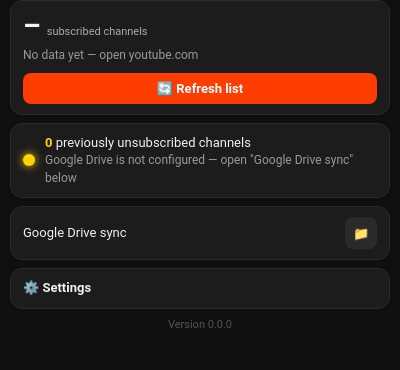
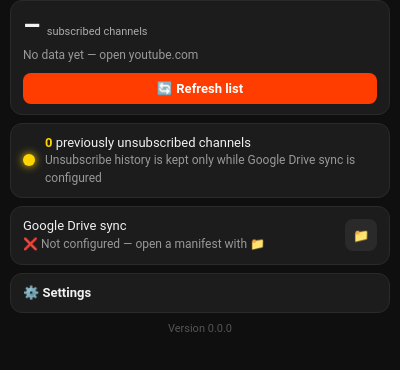
Before and after one commit to patrickbuhagiar24/youtube, a browser extension: page popup/popup.html in a window 400 px wide. Shown: the part 48-418 px from the top of the page. Drawn offline with Linux system fonts and the light colour scheme.

Commit message:
Report the Google Drive configuration state and document sync and counts
Co-authored-by: arena-agent <297053741+arena-agent@users.noreply.github.com>

```diff
--- a/popup/popup.css
+++ b/popup/popup.css
@@ -70,3 +70,6 @@ input[type=checkbox] { width: 16px; height: 16px; accent-color: var(--accent); }
 
 body.setup { width: 420px; padding: 14px; }
 body.setup .card { margin-top: 12px; }
+
+/* Drive setup button: 📁 sets up, 🔁 replaces an existing configuration */
+.icon.configured { border-color: var(--accent); }
--- a/popup/popup.html
+++ b/popup/popup.html
@@ -31,14 +31,17 @@
     <span class="dotl"></span>
     <div class="grow">
       <div><b id="unsubCount">0</b> previously unsubscribed channels</div>
-      <small id="driveStatus" class="muted" aria-live="polite">Google Drive is not configured</small>
+      <small id="driveStatus" class="muted" aria-live="polite">Unsubscribe history is kept only while Google Drive sync is configured</small>
     </div>
     <button id="driveSyncBtn" class="icon hidden" title="Sync with Google Drive now" aria-label="Sync with Google Drive now">🔄</button>
   </section>
 
-  <!-- Drive setup: label plus the manifest picker -->
+  <!-- Drive setup: label, configuration status, and the manifest picker -->
   <section class="card drive">
-    <div class="grow">Google Drive sync</div>
+    <div class="grow">
+      <div>Google Drive sync</div>
+      <small id="driveConfig" class="muted" aria-live="polite">❌ Not configured</small>
+    </div>
     <button id="driveSetupBtn" class="icon" title="Open Drive file setup" aria-label="Open Drive file setup">📁</button>
   </section>
 
--- a/popup/popup.js
+++ b/popup/popup.js
@@ -118,10 +118,23 @@ async function renderDrive() {
   $('unsubCount').textContent = fmt(Object.values(yousubUnsubs).filter((e) => e.s === 'unsub').length);
   const configured = !!(String(cfg.link || '').trim() && String(cfg.keyText || '').trim());
   $('driveSyncBtn').classList.toggle('hidden', !configured);
-  $('driveStatus').textContent = !configured ? 'Google Drive is not configured — open "Google Drive sync" below'
+  $('driveStatus').textContent = !configured ? 'Unsubscribe history is kept only while Google Drive sync is configured'
     : d.syncing ? '⏳ Syncing with Google Drive…'
       : d.lastError ? '⚠️ ' + d.lastError
         : d.lastSync ? `☁️ Saved to Google Drive · ${fmtTime(d.lastSync)}` : '⏳ Preparing Google Drive…';
+  // Configuration status: the row states whether a manifest is loaded and which file it points at.
+  const account = d.email || 'service account';
+  $('driveConfig').textContent = !configured ? '❌ Not configured — open a manifest with 📁'
+    : d.syncing ? `✅ Configured · ${account} · ⏳ syncing…`
+      : d.lastError ? `✅ Configured · ${account} · ⚠️ needs attention`
+        : `✅ Configured · ${account}${d.fileName ? ' · ' + d.fileName : ''}`;
+  // Once configured, the same picker replaces the saved configuration instead of setting it up.
+  const setup = $('driveSetupBtn');
+  const setupLabel = configured ? 'Replace the Google Drive configuration' : 'Open Drive file setup';
+  setup.textContent = configured ? '🔁' : '📁';
+  setup.title = setupLabel;
+  setup.setAttribute('aria-label', setupLabel);
+  setup.classList.toggle('configured', configured);
 }
 
 async function syncNow() {
```
Also changed, not shown: tests/english.test.cjs (+15 -1 lines), README.md, manifest.json, 1 other file.
